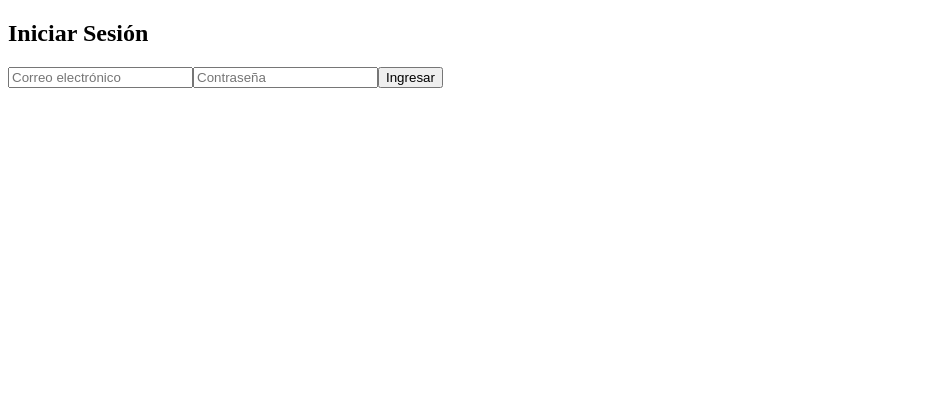
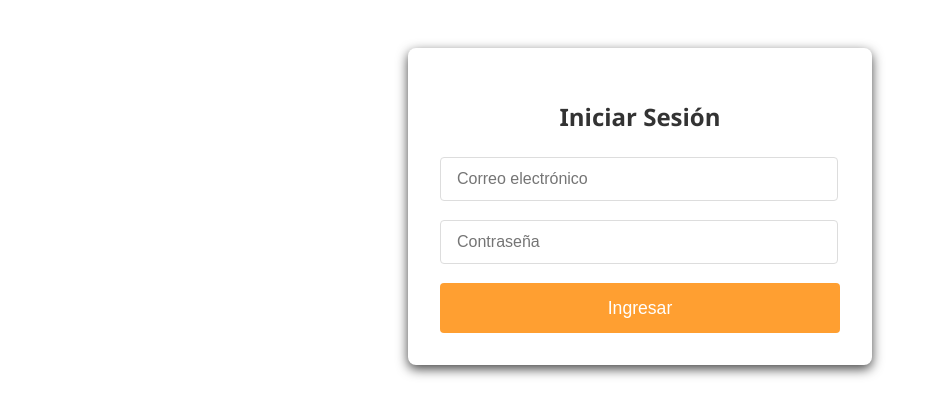
Before and after one commit to jesusjg3/pruebas-dos, a React (Vite) app: page / in a window 1280 px wide. Shown: the top 416 px of the page, without its empty margins (0-935 px from the left). Built offline with nearby package versions, Linux system fonts and the light colour scheme.

Commit message:
css y arreglo de ruta

```diff
--- a/src/componentes/LoginForm.jsx
+++ b/src/componentes/LoginForm.jsx
@@ -3,6 +3,7 @@ import { useState } from 'react';
 import axios from 'axios';
 import Swal from 'sweetalert2';
 import { useNavigate } from 'react-router-dom';
+import "./styles/login.css";
 
 function LoginForm() {
   const [email, setEmail] = useState('');
@@ -30,7 +31,7 @@ function LoginForm() {
           localStorage.setItem('token', res.data.token);
 
           // Redirigir al dashboard
-          navigate('componentes/dashboard');
+          navigate('/dashboard');
         });
       } else {
         Swal.fire({
--- /dev/null
+++ b/src/componentes/styles/login.css
@@ -0,0 +1,59 @@
+/* src/components/LoginForm.css */
+
+.login-form {
+  max-width: 400px;
+  margin: 3rem auto;
+  padding: 2rem;
+  border-radius: 8px;
+  background: #ffffff;
+  box-shadow: 0 4px 12px rgba(0, 0, 0, 0.733);
+  font-family: 'Segoe UI', Tahoma, sans-serif;
+}
+
+.login-form h2 {
+  text-align: center;
+  margin-bottom: 1.5rem;
+  color: #333;
+}
+
+.login-form input {
+  width: 91%;
+  padding: 0.75rem 1rem;
+  margin-bottom: 1.2rem;
+  font-size: 1rem;
+  border: 1px solid #ddd;
+  border-radius: 4px;
+  transition: border-color 0.2s, box-shadow 0.2s;
+}
+
+.login-form input:focus {
+  outline: none;
+  border-color: #ff9f31;
+}
+
+.login-form button {
+  width: 100%;
+  padding: 0.9rem;
+  font-size: 1.1rem;
+  color: #fff;
+  background-color: #ff9f31;
+  border: none;
+  border-radius: 4px;
+  cursor: pointer;
+  transition: background-color 0.2s;
+}
+
+.login-form button:hover {
+  background-color: #ce7a0c;
+}
+
+.login-form button:active {
+  background-color: #ff9f31;
+}
+
+@media (max-width: 500px) {
+  .login-form {
+    margin: 2rem 1rem;
+    padding: 1.5rem;
+  }
+}
```
